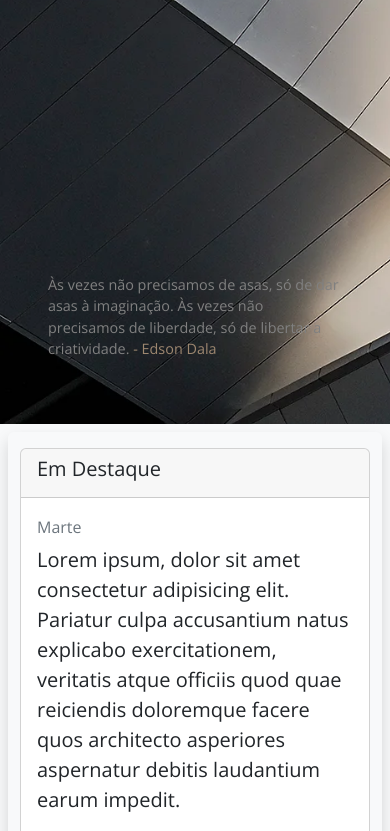
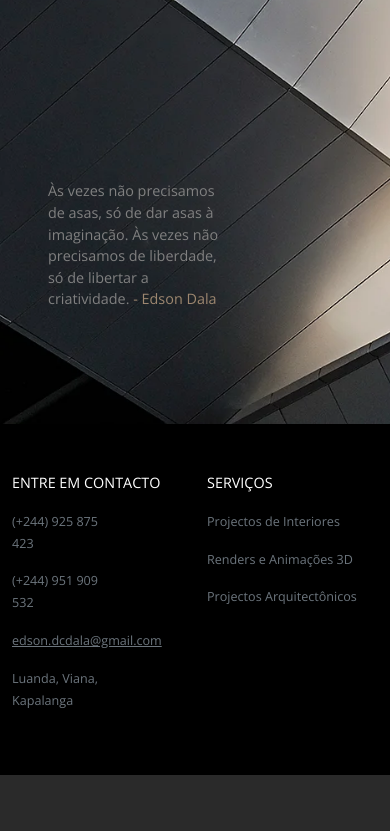
Before and after one commit to Tchial0/nosde, a plain HTML site: page index.html in a window 390 px wide. Shown: the part 420-1251 px from the top of the page. After the commit the page ends 1195 px from the top, so only its background shows below. Drawn offline with nearby package versions, Linux system fonts and the light colour scheme.

Commit message:
Responsive Quote

```diff
--- a/index.html
+++ b/index.html
@@ -18,7 +18,7 @@
         <header class="p-3">
             <nav class="navbar navbar-expand-md">
                 <div class="container-fluid justify-content-md-center align-items-end">
-                    <a href="#" class="navbar-brand me-0"><img width="60px" src="./images/logo.png"/></a>
+                    <a href="#" class="navbar-brand me-0"><img width="60px" src="./images/logo.png" /></a>
                     <span class="p-2 text-golden ps-0 me-md-5" style="margin-left: -8px;"><b>EDSON DALA</b></span>
                     <button class="btn navbar-toggler" type="button" data-bs-toggle="collapse"
                         data-bs-target="#navmenu">
@@ -37,13 +37,14 @@
         </header>
 
         <p class="home-quote p-5">
-            Às vezes não precisamos de asas, só de dar asas à imaginação. Às vezes não precisamos de liberdade, só de libertar a criatividade.
+            Às vezes não precisamos de asas, só de dar asas à imaginação. Às vezes não precisamos de liberdade, só de
+            libertar a criatividade.
             <span class="text-golden"> - Edson Dala</span>
         </p>
 
     </section>
 
-
+    <!--
     <section class="bg-light p-2">
         <div class="rounded shadow">
             <div class="row gy-2 row-cols-1 row-cols-md-2 m-0 py-2 align-items-center">
@@ -221,28 +222,35 @@
             </div>
         </section>
     </main>
-
-    <footer class="p-4 bg-dark text-white">
+-->
+    <footer class="py-5 text-white">
+        <div class="container">
             <div class="row">
                 <div class="col">
-                <h1 class="fs-6">Studio</h1>
+                    <div class="pb-3">ENTRE EM CONTACTO</div>
+                    <div class="row">
+                        <div class="col-8 col-md-3 text-muted">
+                            <p><small>(+244) 925 875 423</small></p>
+                            <p><small>(+244) 951 909 532</small></p>
+                        </div>
+                        <div class="col-8">
                             <address class="text-muted">
+                                <p><a class="link-secondary"
+                                        href="mailto:butterfly@gmail.com"><small>edson.dcdala@gmail.com</small></a></p>
                                 <p><small>Luanda, Viana, Kapalanga</small></p>
-                    <p><small>(+244) 98283 823 823</small></p>
-                    <p><small>(+244) 9923 238239 23</small></p>
-                    <p><a class="link-secondary"
-                            href="mailto:butterfly@gmail.com"><small>Nosdestudio@gmail.com</small></a></p>
                             </address>
                         </div>
+                    </div>
+                </div>
+
                 <div class="col">
-                <h1 class="fs-6">Sobre</h1>
-                <p><small class="text-muted">Edson Da Costa Dala</small></p>
-                <p><small class="text-muted">(+244) 98394 39843 34</small></p>
+                    <div class="pb-3">SERVIÇOS</div>
+                    <address class="text-muted">
+                        <p><small>Projectos de Interiores</small></p>
+                        <p><small>Renders e Animações 3D</small></p>
+                        <p><small>Projectos Arquitectônicos</small></p>
+                    </address>
                 </div>
-            <div class="col">
-                <h1 class="fs-6">Site</h1>
-                <p><small class="text-muted">Tchialo Adolfo Armando</small></p>
-                <p><small class="text-muted">(+244) 98394 39843 34</small></p>
             </div>
         </div>
     </footer>
--- a/styles/style.css
+++ b/styles/style.css
@@ -13,6 +13,11 @@
 body{
 	background-color: var(--dark);
 	font-size: 20px;
+}
+
+footer {
+	font-size: 0.9rem;
+	background-color: black;
 }
 
 #home {
@@ -38,7 +43,8 @@ body{
 .home-quote {
  font-size: 0.9rem;
  position: absolute;
- bottom: 0;
+ bottom: 50px;
+ max-width: 270px;
  color: var(--gray);
 }
 
@@ -47,6 +53,7 @@ body{
 		max-width: 30vw;
 		right: 0;
 		color: var(--white);
+		bottom: 0;
     }
 }
 
```
Lines whose indentation alone changed are shown as unchanged.
